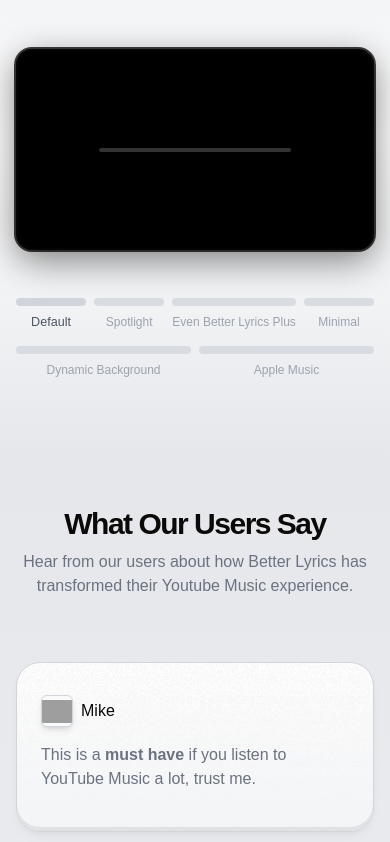
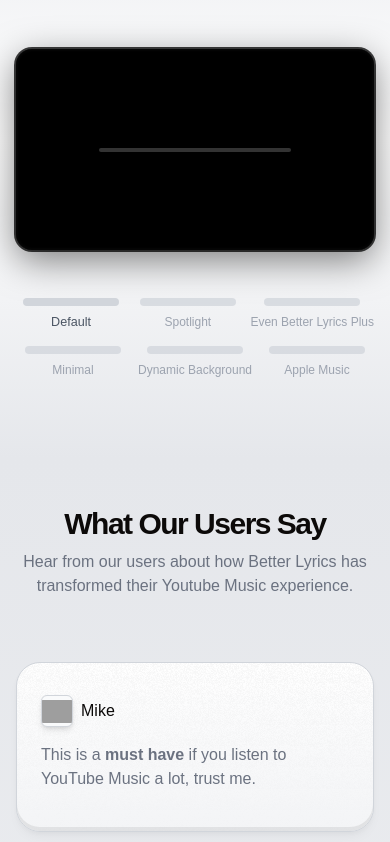
Before and after one commit to better-lyrics/website, a Next.js app: page / in a window 390 px wide. Shown: the part 2882-3724 px from the top of the page. Built offline with nearby package versions, Linux system fonts and the light colour scheme; no server answers; grey boxes are pictures that could not be loaded; a web font is replaced by a local one.

Commit message:
fix: safari

```diff
--- a/components/landing/theme-preview-section.tsx
+++ b/components/landing/theme-preview-section.tsx
@@ -269,7 +269,7 @@ const ThemeIndicator = memo(function ThemeIndicator({
     >
       <div
         className={cn(
-          "relative h-2 w-full rounded-full md:rounded-[2px] overflow-hidden transition-colors duration-300 group-hover:bg-gray-400/35",
+          "relative h-2 w-24 md:w-full rounded-full md:rounded-[2px] overflow-hidden transition-colors duration-300 group-hover:bg-gray-400/35",
           index === 0 && "md:rounded-[8px_4px_4px_8px]",
           index === themes.length - 1 && "md:rounded-[4px_8px_8px_4px]",
           isActive ? "bg-gray-300" : "bg-gray-300/75"
@@ -360,7 +360,7 @@ export const ThemePreviewSection = memo(function ThemePreviewSection() {
             transition={{ duration: ANIMATION_DURATION.normal }}
             className="relative overflow-hidden bg-black rounded-2xl squircle shadow-video aspect-video"
           >
-            <div className="absolute z-[100] bottom-4 left-4 justify-end items-end flex gap-1 text-xs text-gray-100/75 opacity-0 duration-400 translate-y-4 group-hover:delay-200 group-hover:translate-y-0 group-hover:opacity-100 transition-all">
+            <div className="absolute z-[100] bottom-4 left-4 justify-end items-end hidden gap-1 text-xs text-gray-100/75 opacity-0 duration-400 translate-y-4 group-hover:delay-200 group-hover:translate-y-0 group-hover:opacity-100 transition-all md:flex">
               <kbd className="grid pb-[2.5px] font-mono text-gray-600 bg-gray-200 rounded size-5 place-items-center embossed-object-small">
                 <svg
                   xmlns="http://www.w3.org/2000/svg"
@@ -402,8 +402,9 @@ export const ThemePreviewSection = memo(function ThemePreviewSection() {
                 <motion.video
                   key={theme.id}
                   ref={(el) => registerVideoRef(index, el)}
-                  src={`/videos/themes/${theme.id}.mp4`}
+                  autoPlay
                   muted
+                  loop
                   playsInline
                   preload="auto"
                   initial={false}
@@ -415,7 +416,12 @@ export const ThemePreviewSection = memo(function ThemePreviewSection() {
                   }}
                   transition={videoTransition}
                   className="absolute inset-0 object-cover w-full h-full"
-                />
+                >
+                  <source
+                    src={`/videos/themes/${theme.id}.mp4`}
+                    type="video/mp4"
+                  />
+                </motion.video>
               );
             })}
 
--- a/hooks/useVideoCarousel.ts
+++ b/hooks/useVideoCarousel.ts
@@ -48,10 +48,11 @@ export function useVideoCarousel({
   const themeCount = themes.length;
 
   const checkAllLoaded = useCallback(() => {
-    if (loadedCount.current >= themeCount && !isLoaded) {
+    // Show carousel as soon as first video is ready (others load in background)
+    if (loadedCount.current >= 1 && !isLoaded) {
       setIsLoaded(true);
     }
-  }, [themeCount, isLoaded]);
+  }, [isLoaded]);
 
   const registerVideoRef = useCallback(
     (index: number, el: HTMLVideoElement | null) => {
@@ -62,18 +63,23 @@ export function useVideoCarousel({
       videoRefs.current[index] = el;
 
       if (el) {
-        const handleCanPlayThrough = () => {
+        // Pause non-active videos immediately (they have autoPlay for Safari compatibility)
+        if (index !== 0) {
+          el.pause();
+        }
+
+        const handleCanPlay = () => {
           loadedCount.current += 1;
           setLoadingProgress(loadedCount.current / themeCount);
           checkAllLoaded();
         };
 
-        el.addEventListener("canplaythrough", handleCanPlayThrough, {
+        el.addEventListener("canplay", handleCanPlay, {
           once: true,
         });
 
-        if (el.readyState >= 4) {
-          handleCanPlayThrough();
+        if (el.readyState >= 3) {
+          handleCanPlay();
         }
       }
     },
```
